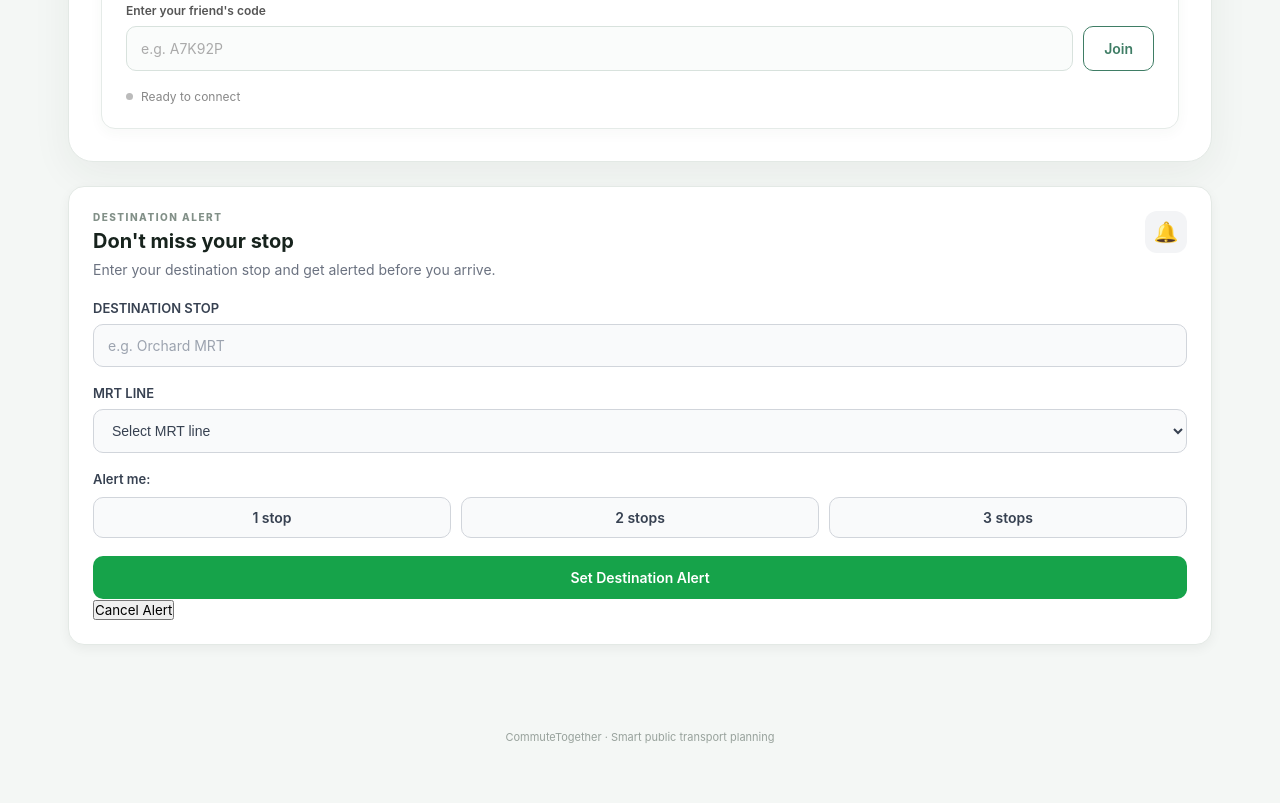
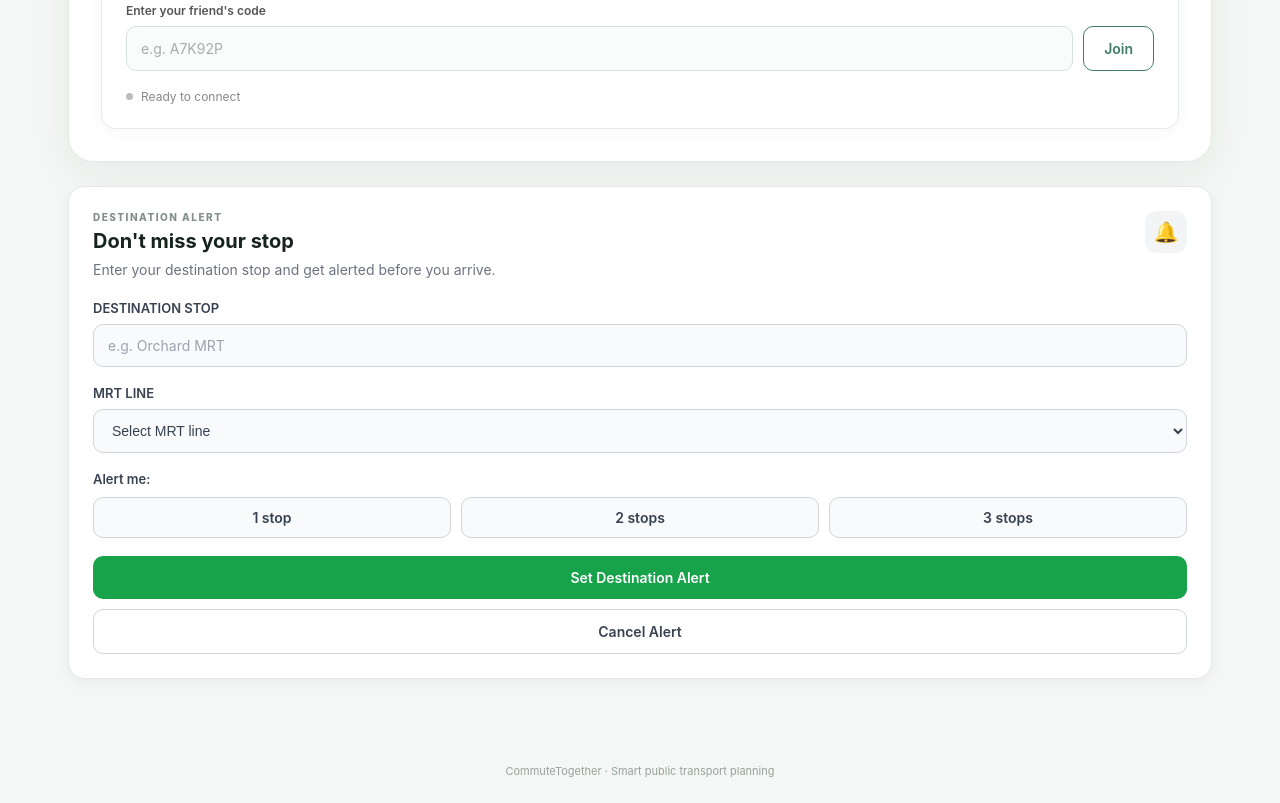
Before and after one commit to Yextric/smart-commuter, a website: page index.html in a window 1280 px wide. Shown: the part 1188-1991 px from the top of the page. Before the commit the page ends 1957 px from the top, so only its background shows below. Drawn offline with nearby package versions, Linux system fonts and the light colour scheme; no server answers.

Commit message:
Update style.css

```diff
--- a/style.css
+++ b/style.css
@@ -1914,3 +1914,16 @@ footer {
     border-color: #166534;
     color: #ffffff;
 }
+
+.cancel-alarm-btn {
+    width: 100%;
+    margin-top: 10px;
+    padding: 13px 18px;
+    border: 1px solid #d1d5db;
+    border-radius: 10px;
+    background: #ffffff;
+    color: #374151;
+    font-size: 14px;
+    font-weight: 600;
+    cursor: pointer;
+}
```
